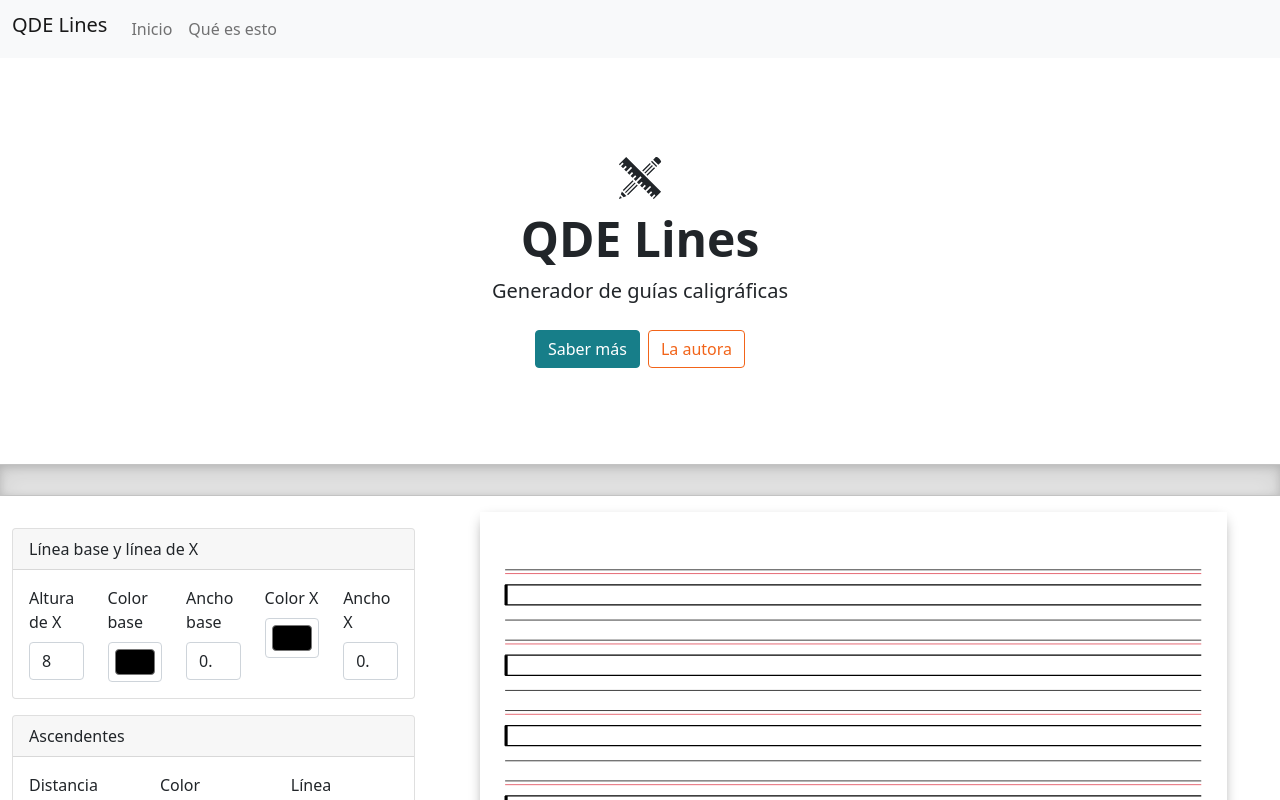
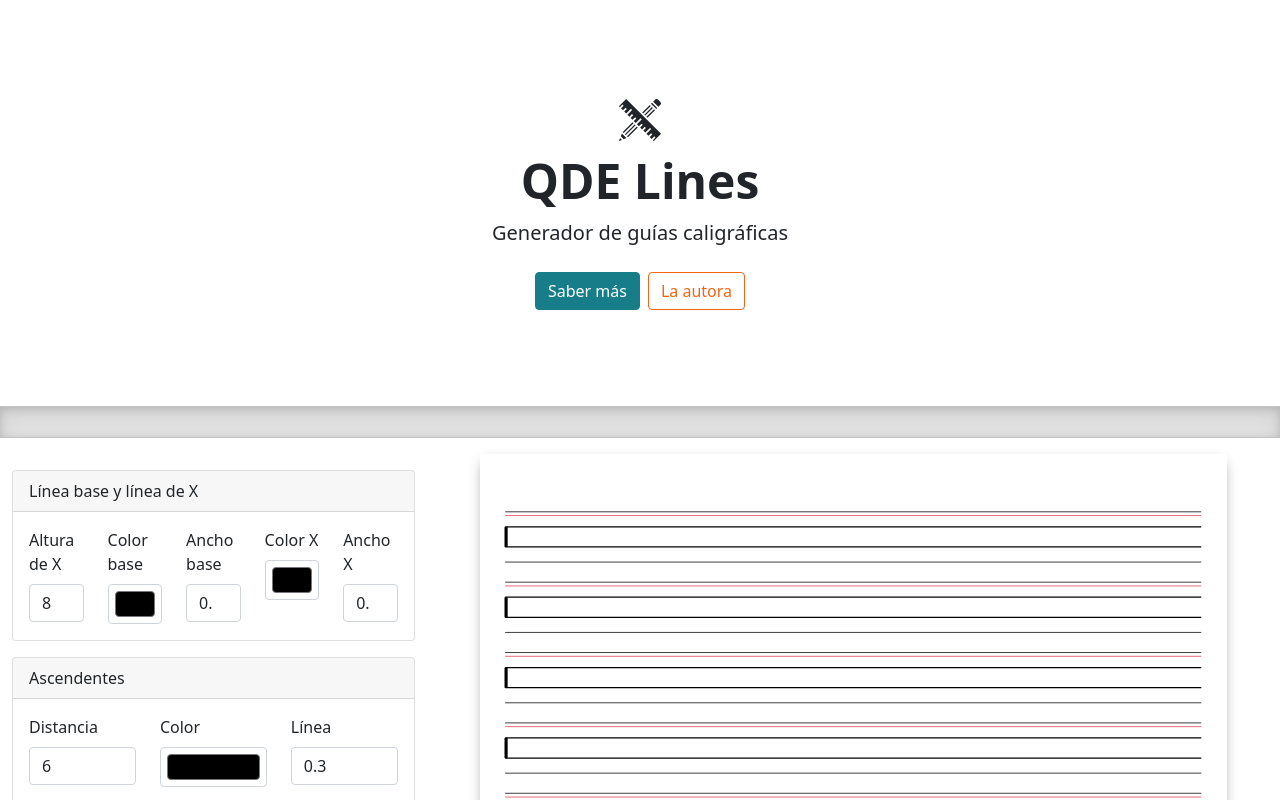
Before and after one commit to Myddna/qdelines, a React (Create React App) app: page / in a window 1280 px wide. Shown: the top 800 px of the page. Built offline with nearby package versions, Linux system fonts and the light colour scheme.

Commit message:
Desactivo el menú que no hace falta

```diff
--- a/src/index.js
+++ b/src/index.js
@@ -10,7 +10,7 @@ import { IconContext } from "react-icons";
 ReactDOM.render(
   <React.StrictMode>
     <IconContext.Provider value={{ className: "react-icons me-2" }}>
-      <Header></Header>
+      {/* <Header></Header> */}
       <App />
       <Footer />
     </IconContext.Provider>
```
